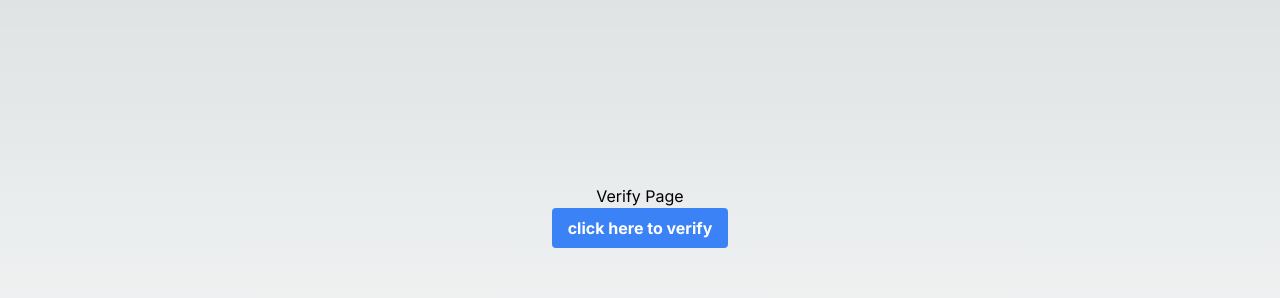
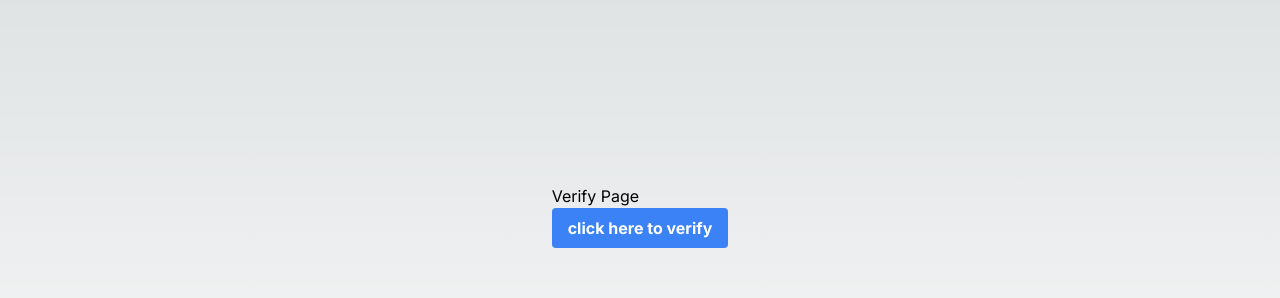
Before and after one commit to Avnish-oP/auth-nextjs-typescript, a Next.js app: page /verifyemail in a window 1280 px wide. Shown: the part 184-482 px from the top of the page. Built offline with nearby package versions, Linux system fonts and the light colour scheme.

Commit message:
all bugs fixed

```diff
--- a/src/app/verifyemail/page.tsx
+++ b/src/app/verifyemail/page.tsx
@@ -4,10 +4,12 @@
 import { useState } from "react";
 import toast, { Toast, Toaster } from "react-hot-toast";
 import Link from "next/link";
+import { div } from "three/examples/jsm/nodes/Nodes.js";
 
 function VerifyPage() {
   const [verified, setVerified] = useState(false);
   const router = useRouter();
+  const VerifyComponent = () => {
     const searchParams = useSearchParams();
     const token = searchParams.get("token");
     const verifyFunction = (token: any) => {
@@ -52,9 +54,12 @@
         });
     };
     return (
-    <div className="flex flex-col min-h-screen items-center justify-center">
+      <div>
         <h1>Verify Page</h1>
-        <button className="bg-blue-500 hover:bg-blue-700 text-white font-bold py-2 px-4 rounded" onClick={() => verifyFunction(token)}>
+        <button
+          className="bg-blue-500 hover:bg-blue-700 text-white font-bold py-2 px-4 rounded"
+          onClick={() => verifyFunction(token)}
+        >
           click here to verify
         </button>
         {verified && (
@@ -65,8 +70,16 @@
             </Link>
           </div>
         )}
-        <Suspense fallback={<div>Loading...</div>}></Suspense>
+
         <Toaster />
+      </div>
+    );
+  };
+  return (
+    <div className="flex flex-col min-h-screen items-center justify-center">
+      <Suspense fallback={<div>Loading...</div>}>
+        <VerifyComponent />
+      </Suspense>
     </div>
   );
 }
```
Lines whose indentation alone changed are shown as unchanged.
